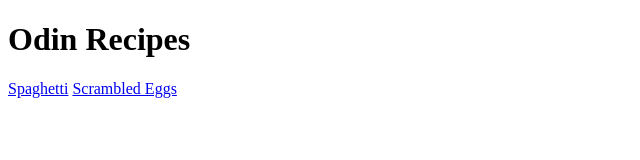
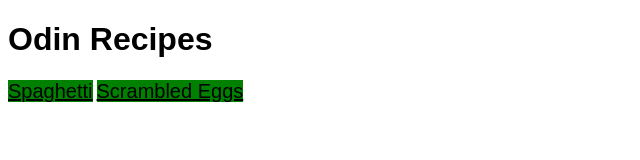
Before and after one commit to insidejoke721/odin-recipes, a plain HTML site: page index.html in a window 1280 px wide. Shown: the whole page, without its empty margins (0-640 px from the left). Drawn offline with Linux system fonts and the light colour scheme.

Commit message:
add css for style

```diff
--- a/index.html
+++ b/index.html
@@ -4,12 +4,13 @@
     <head>
         <meta charset="utf-8">
         <title>Recipes</title>
+        <link rel="stylesheet" href="style.css">
     </head>
 
     <body>
-        <h1>Odin Recipes</h1>
-        <a href="recipes/spaghetti.html">Spaghetti</a>
-        <a href="recipes/eggs.html">Scrambled Eggs</a>
+        <h1 class="heading">Odin Recipes</h1>
+        <a class="link" href="recipes/spaghetti.html">Spaghetti</a>
+        <a class="link" href="recipes/eggs.html">Scrambled Eggs</a>
     </body>
 
 </html>
--- /dev/null
+++ b/recipes/eggs-style.css
@@ -0,0 +1,4 @@
+img {
+    height: 300px;
+    width: 400px
+}
--- /dev/null
+++ b/recipes/spaghetti-style.css
@@ -0,0 +1,4 @@
+img {
+    height: 300px;
+    width: auto;
+}
--- /dev/null
+++ b/style.css
@@ -0,0 +1,11 @@
+.heading {
+   font-weight: 700;
+   font-family: sans-serif;
+}
+
+.link {
+    font-size: 20px;
+    font-family: sans-serif;
+    color: black;
+    background-color: green;
+}
```
Also changed, not shown: recipes/eggs.html (+1 -0 lines), recipes/spaghetti.html (+1 -0 lines).
